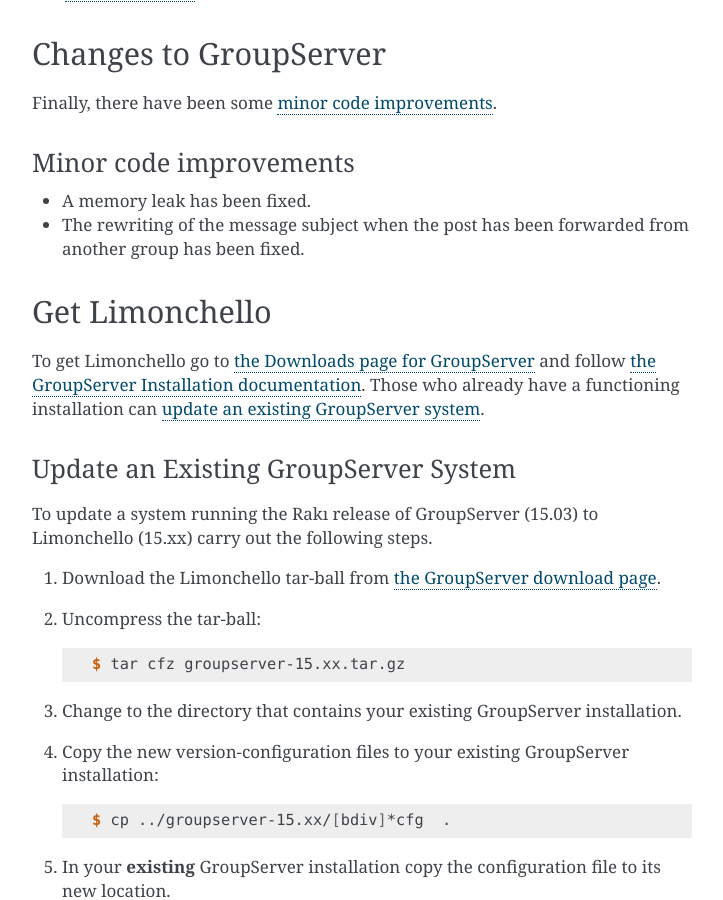
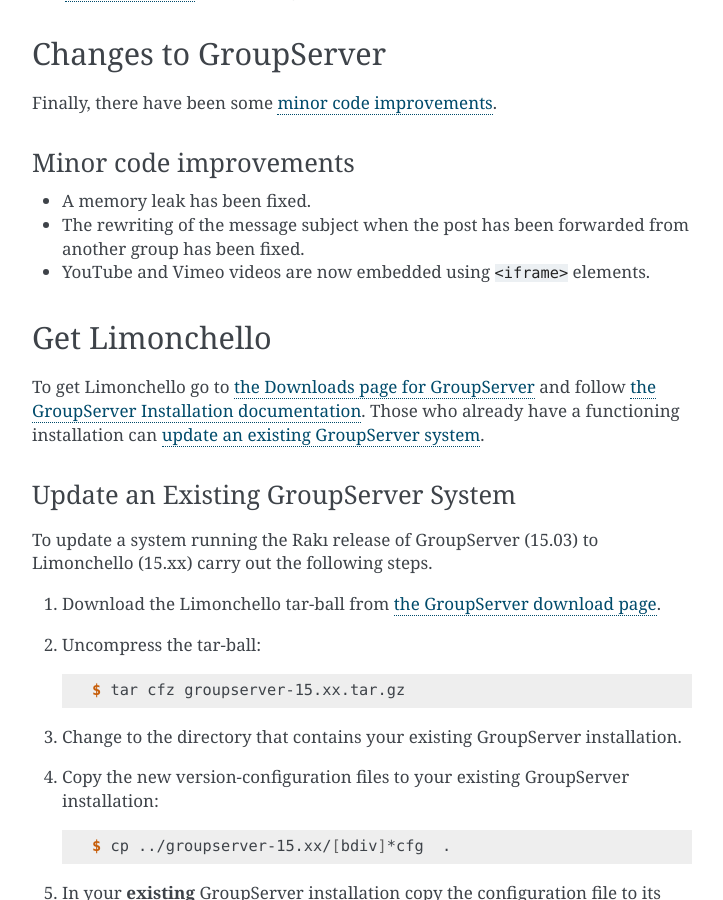
Before and after one commit to groupserver/buildout, a Sphinx documentation site: the page built from docs/release-notes-15xx.rst, in a window 1280 px wide and 900 px high, scrolled down 509 px. Shown: the whole window, without its empty margins (388-1111 px from the left). Built offline with Sphinx 7.4.7, drawn with Linux system fonts in a browser that asks for light colours.

Commit message:
Following the <iframe> fix to posts

```diff
--- a/docs/release-notes-15xx.rst
+++ b/docs/release-notes-15xx.rst
@@ -31,6 +31,8 @@
 * A memory leak has been fixed.
 * The rewriting of the message subject when the post has been
   forwarded from another group has been fixed.
+* YouTube and Vimeo videos are now embedded using ``<iframe>``
+  elements.
 
 ---------------
 Get Limonchello
@@ -106,5 +108,5 @@
 
 ..  LocalWords:  refactored iopen JPEG redmine jQuery jquery async Rakı Bushey
 ..  LocalWords:  Randow Organization sectnum Slivovica DMARC CSS Calvados
-..  LocalWords:  SMTP smtp mbox CSV Transifex cfg mkdir groupserver
-..  LocalWords:  buildout Limonchello
+..  LocalWords:  SMTP smtp mbox CSV Transifex cfg mkdir groupserver Vimeo
+..  LocalWords:  buildout Limonchello iframe
--- a/versions.cfg
+++ b/versions.cfg
@@ -74,7 +74,7 @@
 gs.group.messages.files = 2.3.2.dev20150313000615-f90f7039d25a
 gs.group.messages.image = 2.3.0.dev20140828215026-415d1b2ab059
 gs.group.messages.moderate = 2.0.0.dev20140611201256-2b3597b63267
-gs.group.messages.post = 3.4.1.dev20150312230539-ad2e83dae2f3
+gs.group.messages.post = 3.4.2.dev20150417003051-387c1eb1a296
 gs.group.messages.posts = 4.2.5.dev20150312230719-d13694aa4c95
 gs.group.messages.privacy = 2.2.0.dev20141112220851-7be820f93e83
 gs.group.messages.ratelimit = 2.0.0.dev20140611201548-b0034ee91a4c
```
